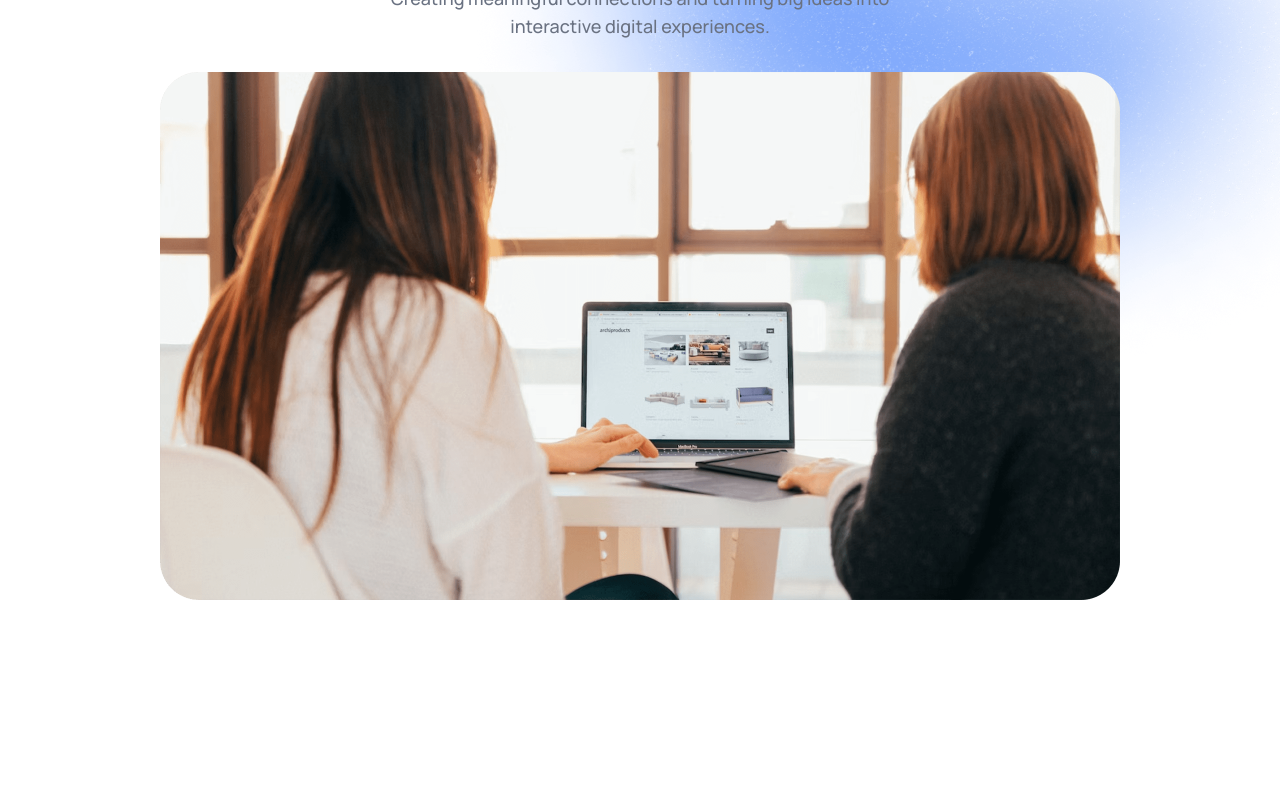
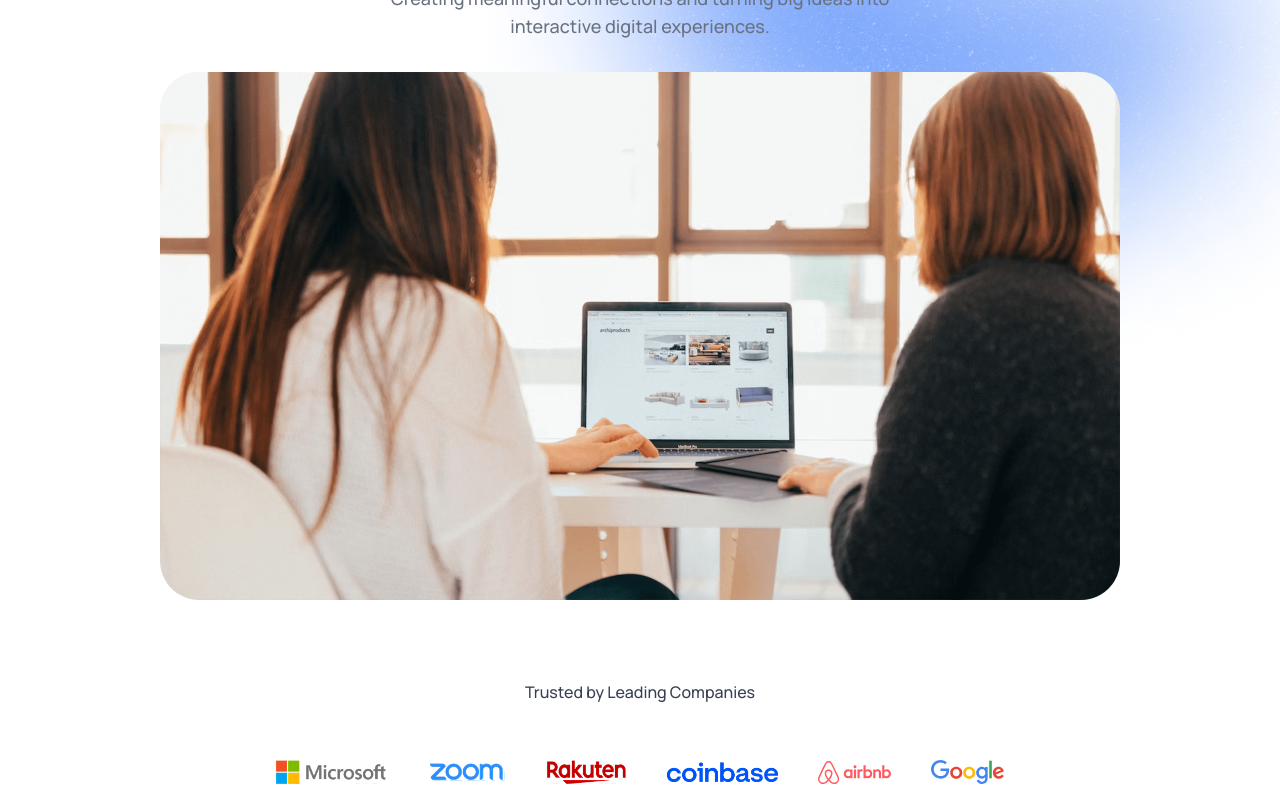
Before and after one commit to rakibulrahmandev/agency.ai, a React (Vite) app: page / in a window 1280 px wide. Shown: the part 439-1239 px from the top of the page. Before the commit the page ends 1119 px from the top, so only its background shows below. Built offline with nearby package versions, Linux system fonts and the light colour scheme.

Commit message:
trustedby section done

```diff
--- a/src/components/TrustedBy/TrustedBy.jsx
+++ b/src/components/TrustedBy/TrustedBy.jsx
@@ -1,8 +1,17 @@
+import {company_logos} from "../../assets/assets";
+
 export default function TrustedBy() {
     return (
         <>
-            <div>
-
+            <div className="w-full flex flex-col items-center px-4 sm:px-12 lg:px-24 xl:px-40 gap-10 text-gray-700 dark:text-white/80 dark:bg-gray-900/70">
+                <h3 className="font-semibold">Trusted by Leading Companies</h3>
+                <div className="flex items-center justify-center flex-wrap gap-10 m-4">
+                    {
+                        company_logos.map((logo, idx) => (
+                            <img key={idx} src={logo} alt="companies logo" className="max-h-5 sm:max-h-6 dark:drop-shadow-xl" />
+                        ))
+                    }
+                </div>
             </div>
         </>
     )
```
